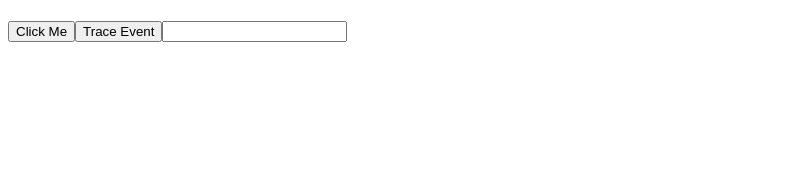
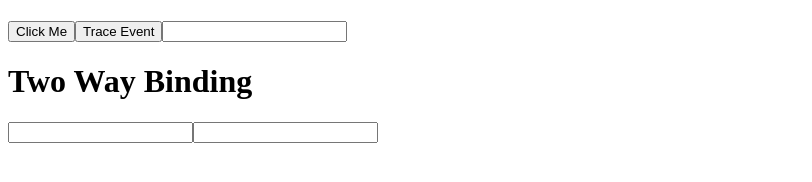
Before and after one commit to juanito-lansangan/angular-training, an Angular app: page / in a window 1280 px wide. Shown: the part 444-626 px from the top of the page, without its empty margins (0-812 px from the left). Built offline with nearby package versions, Linux system fonts and the light colour scheme.

Commit message:
Two way data binding

```diff
--- a/src/app/app.component.html
+++ b/src/app/app.component.html
@@ -7,3 +7,4 @@
 <my-tutorials></my-tutorials>
 <class-style-binding></class-style-binding>
 <event-binding-reference></event-binding-reference>
+<two-way-binding></two-way-binding>
--- /dev/null
+++ b/src/app/tutorials/two-way-data-binding.component.ts
@@ -0,0 +1,14 @@
+import { Component } from "@angular/core";
+
+@Component({
+    selector: 'two-way-binding',
+    template: `<h1>{{title}}</h1>
+               <input type="text" [(ngModel)]="_fname" />
+               <input type="text" [(ngModel)]="_lname" />
+               <h3>{{_fname}} {{_lname}}</h3>`
+})
+export class TwoWayDataBinding  {
+    title = "Two Way Binding";
+    // fname;
+    // lname;
+}
```
Also changed, not shown: src/app/app.module.ts (+6 -2 lines).
